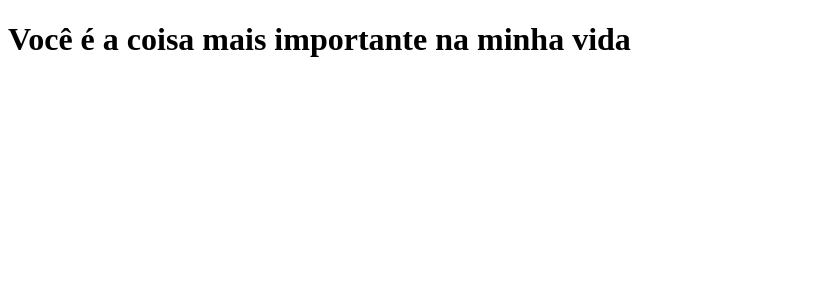
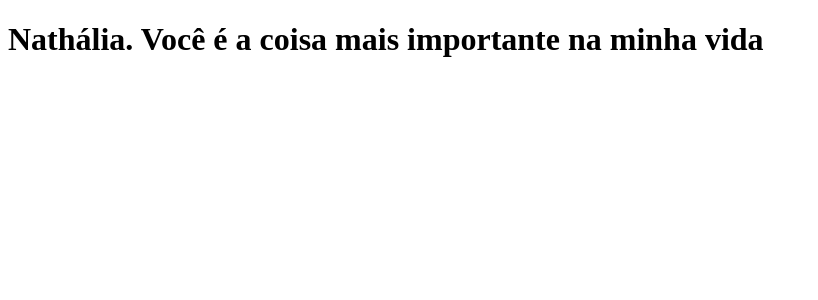
Before and after one commit to murosfc/clone-tabnews, a Next.js app: page / in a window 1280 px wide. Shown: the top 300 px of the page, without its empty margins (0-818 px from the left). Built offline with nearby package versions, Linux system fonts and the light colour scheme.

Commit message:
amended index file

```diff
--- a/pages/index.js
+++ b/pages/index.js
@@ -1,5 +1,5 @@
 function Home(){
-    return <h1>Você é a coisa mais importante na minha vida</h1>
+    return <h1>Nathália. Você é a coisa mais importante na minha vida</h1>
 }
 
 export default Home;
```
